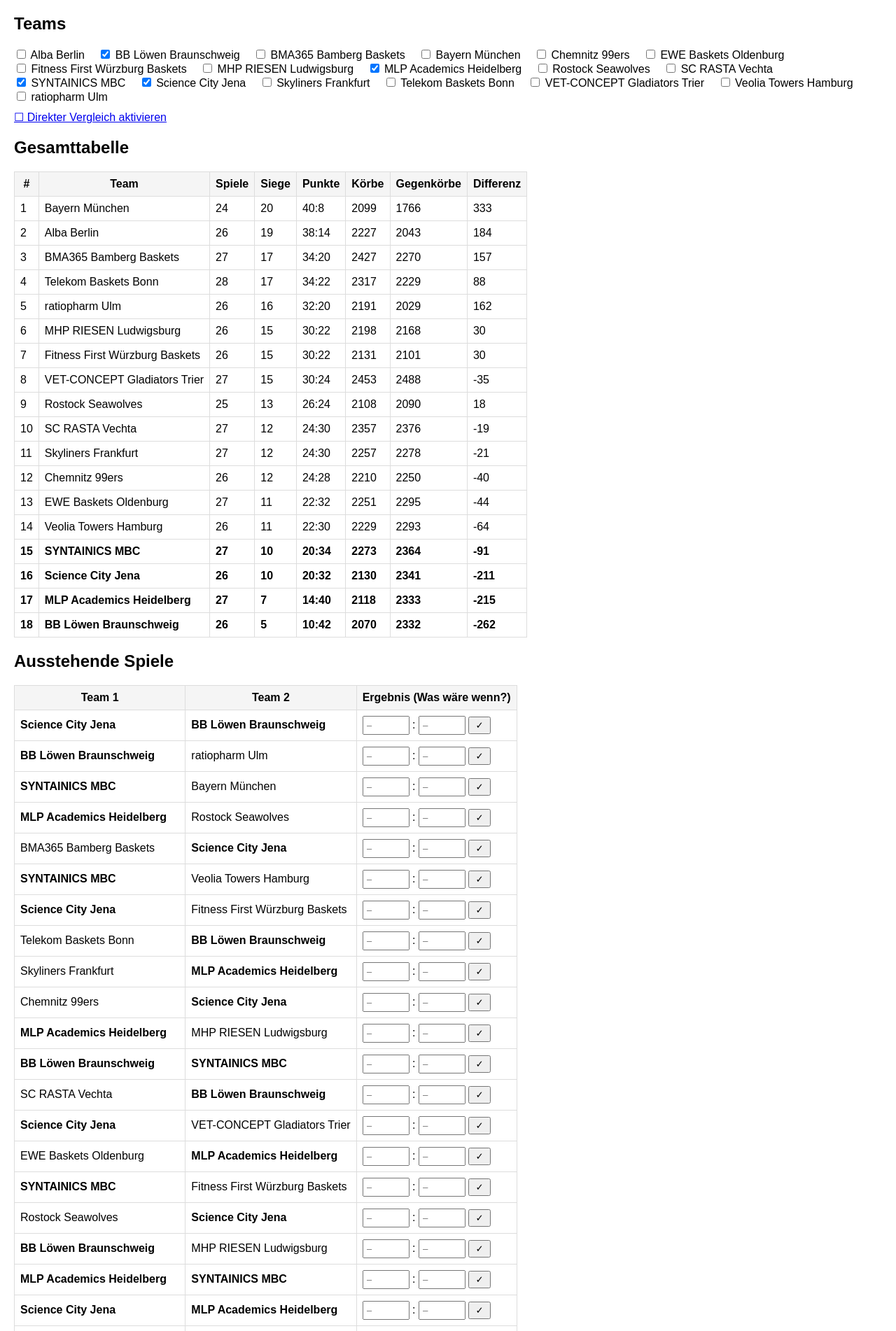
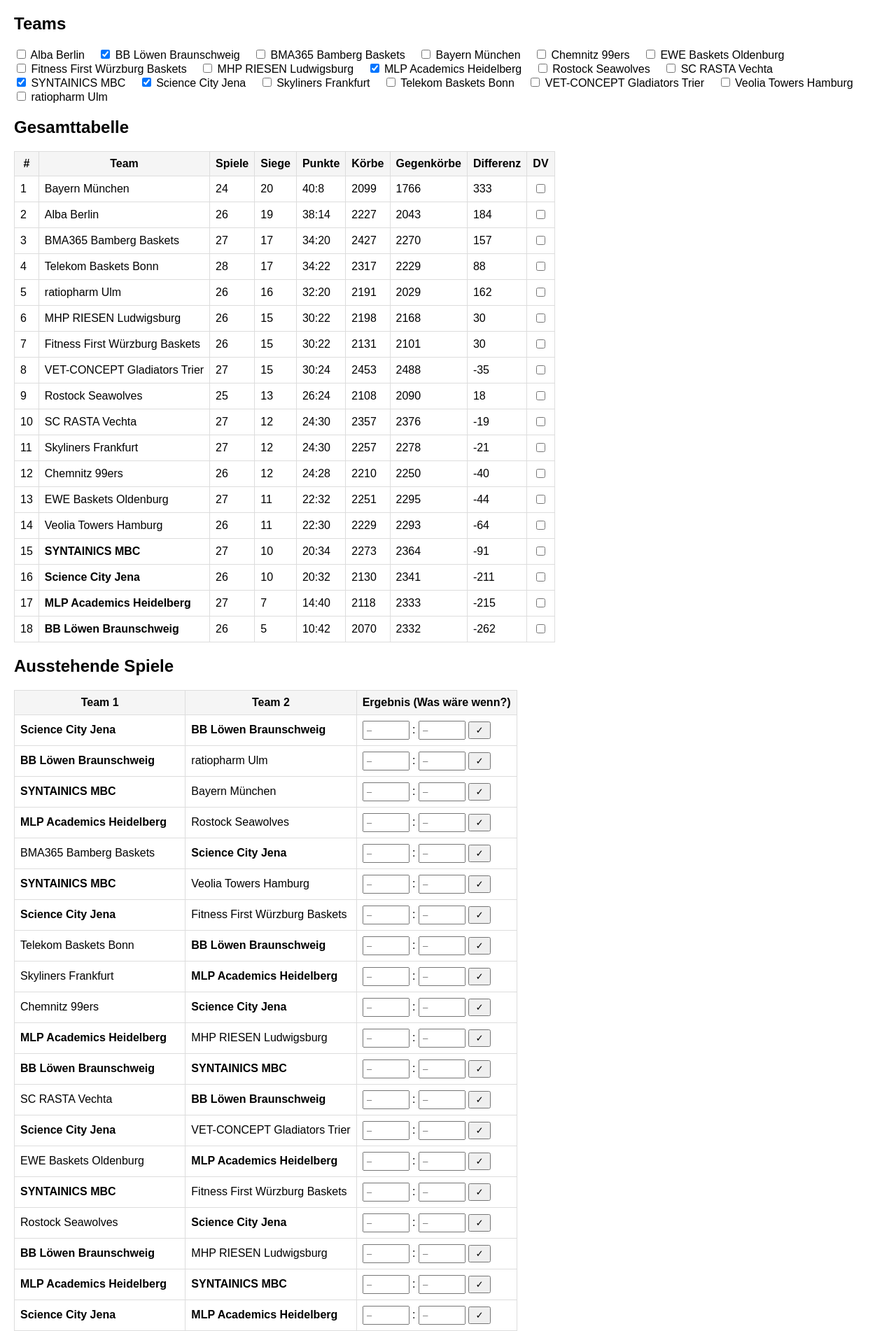
Before and after one commit to mebertK9/result-preview, a Flask app: page / in a window 1280 px wide. Shown: the top 1902 px of the page at 70% size. Run offline with Flask 3, Linux system fonts and the light colour scheme.

Commit message:
Add direct comparison feature for selected teams
Update `main.py` to handle `compare` URL parameters for direct comparison teams, compute `direct_standings` based on these teams, and flag games relevant to direct comparison. Modify `templates/index.html` to include a "DV" checkbox column in the standings table, color-code direct comparison teams and games, and remove the old direct comparison toggle.

Replit-Commit-Author: Agent
Replit-Commit-Session-Id: 59676cab-b8a3-4085-8b37-3a30470a8c0b
Replit-Commit-Checkpoint-Type: full_checkpoint
Replit-Commit-Event-Id: bd4e65e0-e7bb-4e98-a2a8-8433f38f5d5f
Replit-Commit-Screenshot-Url: https://storage.googleapis.com/screenshot-production-us-central1/3b8c03cc-5730-4f58-b2bc-7457a9a34a0a/59676cab-b8a3-4085-8b37-3a30470a8c0b/y3Xu1q6
Replit-Helium-Checkpoint-Created: true

```diff
--- a/main.py
+++ b/main.py
@@ -58,32 +58,35 @@ def compute_standings(filter_teams=None):
 def home():
     all_team_names = sorted(set(
         team for game in saison_25_26 for team in [game[0], game[1]]))
-    all_teams = [get_team(n) for n in all_team_names]
 
     raw_selected = request.args.getlist('teams')
     selected_teams = set(raw_selected) if raw_selected else set(DEFAULT_TEAMS)
 
-    direct_compare = request.args.get('direct_compare') == '1'
+    compare_teams = set(request.args.getlist('compare'))
 
     full_standings = compute_standings()
 
     direct_standings = None
-    if direct_compare:
+    if len(compare_teams) >= 2:
         direct_standings = [
-            (team, stats) for team, stats in compute_standings(filter_teams=selected_teams)
-            if team.name in selected_teams
+            (team, stats)
+            for team, stats in compute_standings(filter_teams=compare_teams)
+            if team.name in compare_teams
         ]
 
     def game_visible(game):
         return game[0] in selected_teams or game[1] in selected_teams
 
-    visible_completed = [g for g in completed_games if game_visible(g)]
-    visible_pending = [(idx, g) for idx, g in enumerate(pending_games) if game_visible(g)]
+    def is_compare_game(game):
+        return len(compare_teams) >= 2 and game[0] in compare_teams and game[1] in compare_teams
+
+    visible_completed = [(g, is_compare_game(g)) for g in completed_games if game_visible(g)]
+    visible_pending = [(idx, g, is_compare_game(g)) for idx, g in enumerate(pending_games) if game_visible(g)]
 
     return render_template('index.html',
-                           all_teams=all_team_names,
+                           all_team_names=all_team_names,
                            selected_teams=selected_teams,
-                           direct_compare=direct_compare,
+                           compare_teams=compare_teams,
                            full_standings=full_standings,
                            direct_standings=direct_standings,
                            hypothetical=hypothetical,
--- a/templates/index.html
+++ b/templates/index.html
@@ -10,21 +10,22 @@
         th { background: #f5f5f5; }
         input[type=number] { width: 55px; padding: 4px; }
         .hypo-row { background: #fffbe6; }
+        .compare-row { background: #ddeeff; }
+        .compare-game { background: #ddeeff; }
+        .hypo-compare { background: #cce8cc; }
         .btn-clear { color: #c00; text-decoration: none; margin-left: 8px; font-size: 0.85em; }
         .btn-set { padding: 3px 8px; cursor: pointer; }
-        .switch-bar { margin: 10px 0 20px; }
-        .switch-bar label { font-weight: bold; cursor: pointer; }
-        h3 { margin-top: 30px; color: #444; }
+        .bold { font-weight: bold; }
     </style>
 </head>
 <body>
 
     <h2>Teams</h2>
     <form method="GET" id="teamFilter">
-        {% if direct_compare %}
-        <input type="hidden" name="direct_compare" value="1">
-        {% endif %}
-        {% for name in all_teams %}
+        {% for t in compare_teams %}
+        <input type="hidden" name="compare" value="{{t}}">
+        {% endfor %}
+        {% for name in all_team_names %}
         <label style="display: inline-block; margin-right: 15px;">
             <input type="checkbox" name="teams" value="{{name}}"
                    {% if name in selected_teams %}checked{% endif %}
@@ -34,19 +35,11 @@
         {% endfor %}
     </form>
 
-    <div class="switch-bar">
-        {% if direct_compare %}
-            <a href="?{% for t in selected_teams %}teams={{t|urlencode}}&{% endfor %}direct_compare=0">
-                ☑ Direkter Vergleich — klicken zum Deaktivieren
-            </a>
-        {% else %}
-            <a href="?{% for t in selected_teams %}teams={{t|urlencode}}&{% endfor %}direct_compare=1">
-                ☐ Direkter Vergleich aktivieren
-            </a>
-        {% endif %}
-    </div>
-
     <h2>Gesamttabelle</h2>
+    <form method="GET" id="compareForm">
+        {% for t in selected_teams %}
+        <input type="hidden" name="teams" value="{{t}}">
+        {% endfor %}
         <table>
             <tr>
                 <th>#</th>
@@ -57,23 +50,32 @@
                 <th>Körbe</th>
                 <th>Gegenkörbe</th>
                 <th>Differenz</th>
+                <th title="Direkter Vergleich">DV</th>
             </tr>
             {% for name, stats in full_standings %}
-        <tr {% if name.name in selected_teams %}style="font-weight:bold"{% endif %}>
+            {% set in_compare = name.name in compare_teams %}
+            {% set in_selected = name.name in selected_teams %}
+            <tr class="{% if in_compare %}compare-row{% endif %}">
                 <td>{{loop.index}}</td>
-            <td>{{name}}</td>
+                <td class="{% if in_selected %}bold{% endif %}">{{name}}</td>
                 <td>{{stats.games}}</td>
                 <td>{{stats.wins}}</td>
                 <td>{{stats.plus_points()}}:{{stats.minus_points()}}</td>
                 <td>{{stats.points}}</td>
                 <td>{{stats.against}}</td>
                 <td>{{stats.point_diff()}}</td>
+                <td style="text-align:center">
+                    <input type="checkbox" name="compare" value="{{name.name}}"
+                           {% if in_compare %}checked{% endif %}
+                           onchange="this.form.submit()">
+                </td>
             </tr>
             {% endfor %}
         </table>
+    </form>
 
-    {% if direct_compare and direct_standings %}
-    <h2>Direkter Vergleich (ausgewählte Teams)</h2>
+    {% if direct_standings %}
+    <h2>Direkter Vergleich</h2>
     <table>
         <tr>
             <th>#</th>
@@ -107,22 +109,23 @@
             <th>Team 2</th>
             <th>Ergebnis (Was wäre wenn?)</th>
         </tr>
-        {% for idx, game in visible_pending %}
-        <tr {% if idx in hypothetical %}class="hypo-row"{% endif %}>
-            <td {% if game[0] in selected_teams %}style="font-weight:bold"{% endif %}>{{game[0]}}</td>
-            <td {% if game[1] in selected_teams %}style="font-weight:bold"{% endif %}>{{game[1]}}</td>
+        {% for idx, game, is_compare in visible_pending %}
+        {% set has_hypo = idx in hypothetical %}
+        <tr class="{% if is_compare and has_hypo %}hypo-compare{% elif is_compare %}compare-game{% elif has_hypo %}hypo-row{% endif %}">
+            <td class="{% if game[0] in selected_teams %}bold{% endif %}">{{game[0]}}</td>
+            <td class="{% if game[1] in selected_teams %}bold{% endif %}">{{game[1]}}</td>
             <td>
                 <form method="POST" action="/set_score/{{idx}}" style="display:inline; margin:0;">
                     <input type="number" name="score1"
-                           value="{% if idx in hypothetical %}{{hypothetical[idx][0]}}{% endif %}"
+                           value="{% if has_hypo %}{{hypothetical[idx][0]}}{% endif %}"
                            placeholder="–">
                     :
                     <input type="number" name="score2"
-                           value="{% if idx in hypothetical %}{{hypothetical[idx][1]}}{% endif %}"
+                           value="{% if has_hypo %}{{hypothetical[idx][1]}}{% endif %}"
                            placeholder="–">
                     <button type="submit" class="btn-set">✓</button>
                 </form>
-                {% if idx in hypothetical %}
+                {% if has_hypo %}
                 <a href="/clear_score/{{idx}}" class="btn-clear">✕</a>
                 {% endif %}
             </td>
@@ -137,10 +140,10 @@
             <th>Team 2</th>
             <th>Ergebnis</th>
         </tr>
-        {% for game in visible_completed %}
-        <tr>
-            <td {% if game[0] in selected_teams %}style="font-weight:bold"{% endif %}>{{game[0]}}</td>
-            <td {% if game[1] in selected_teams %}style="font-weight:bold"{% endif %}>{{game[1]}}</td>
+        {% for game, is_compare in visible_completed %}
+        <tr {% if is_compare %}class="compare-game"{% endif %}>
+            <td class="{% if game[0] in selected_teams %}bold{% endif %}">{{game[0]}}</td>
+            <td class="{% if game[1] in selected_teams %}bold{% endif %}">{{game[1]}}</td>
             <td>{{game[2]}} : {{game[3]}}</td>
         </tr>
         {% endfor %}
```
Lines whose indentation alone changed are shown as unchanged.
